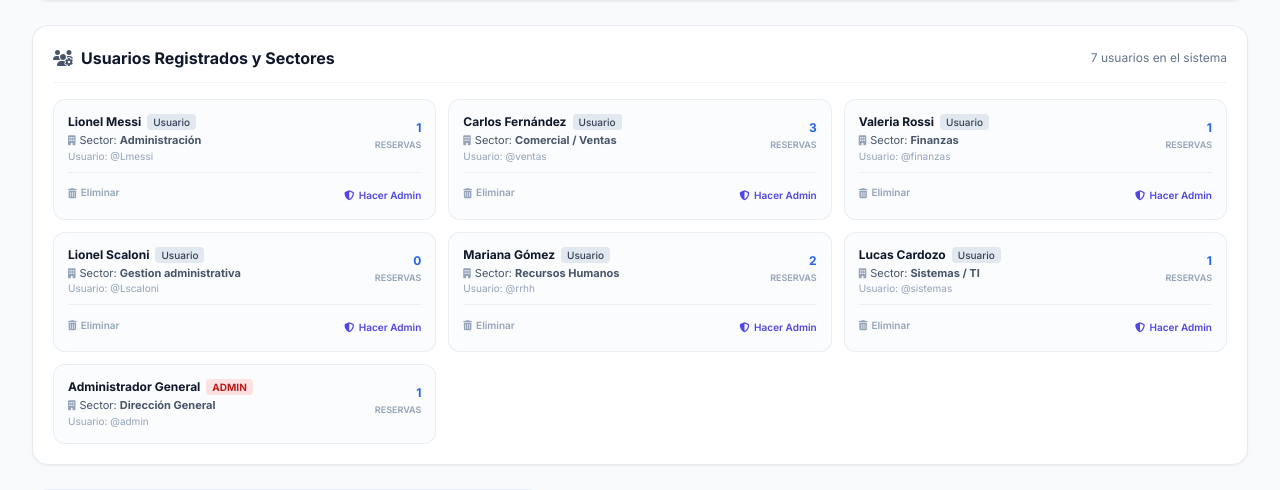
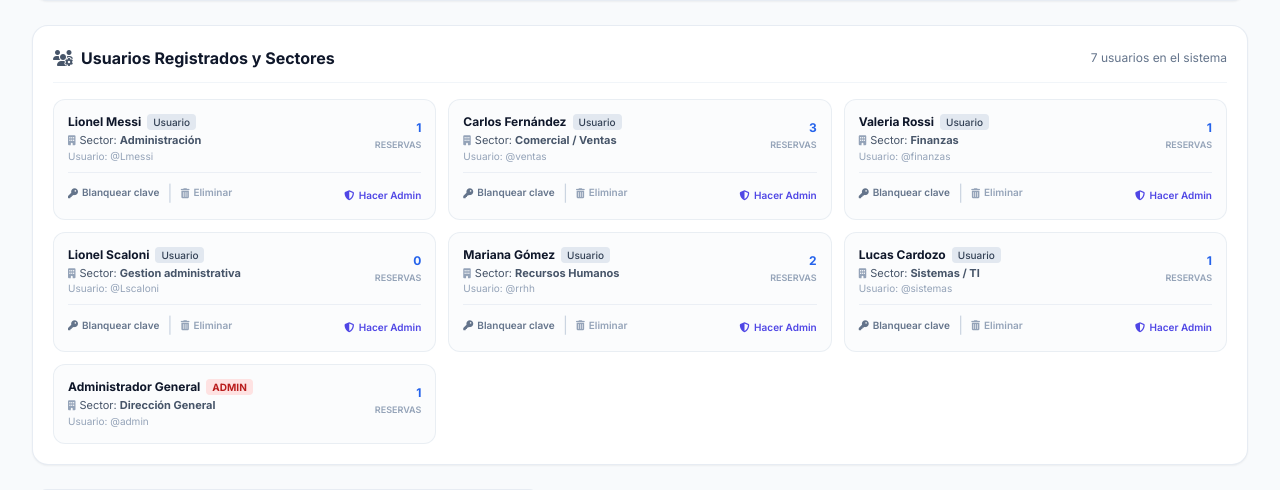
Before and after one commit to SalaReunion/sala-reuniones-piso2, a Flask app: page /admin in a window 1280 px wide. Shown: the part 1456-1946 px from the top of the page. Run offline with Flask 3, Linux system fonts and the light colour scheme; a user stored in the database is signed in; data comes from the database, SQL or seed files in the repository; some libraries are stand-ins or nearby versions.

Commit message:
Add files via upload

```diff
--- a/app.py
+++ b/app.py
@@ -705,6 +705,32 @@ def purge_cancelled_reservations():
     flash(f"Se eliminaron permanentemente {deleted} reserva(s) cancelada(s) del historial.", "success")
     return redirect(url_for("admin_panel"))
 
+@app.route("/admin/usuarios/<int:target_user_id>/reset-password", methods=["POST"])
+@admin_required
+def admin_reset_user_password(target_user_id):
+    conn = get_db_connection()
+    target_user = conn.execute("SELECT * FROM users WHERE id = ?", (target_user_id,)).fetchone()
+    if not target_user:
+        conn.close()
+        flash("Usuario no encontrado.", "danger")
+        return redirect(url_for("admin_panel"))
+
+    new_password = request.form.get("temp_password", "").strip()
+    if not new_password or len(new_password) < 4:
+        conn.close()
+        flash("La contraseña provisoria debe tener al menos 4 caracteres.", "danger")
+        return redirect(url_for("admin_panel"))
+
+    conn.execute(
+        "UPDATE users SET password_hash = ? WHERE id = ?",
+        (generate_password_hash(new_password), target_user_id)
+    )
+    conn.commit()
+    conn.close()
+
+    flash(f"Contraseña de {target_user['full_name']} (@{target_user['username']}) blanqueada con éxito. La nueva clave es: '{new_password}'", "success")
+    return redirect(url_for("admin_panel"))
+
 if __name__ == "__main__":
     port = int(os.environ.get("PORT", 5000))
     debug_mode = os.environ.get("FLASK_DEBUG", "false").lower() == "true"
--- a/templates/admin.html
+++ b/templates/admin.html
@@ -197,14 +197,22 @@
         </div>
 
         {% if u.id != session.user_id %}
-        <div class="pt-2 border-t border-slate-200/60 flex items-center justify-between gap-2">
-          <form action="{{ url_for('delete_user', target_user_id=u.id) }}" method="POST"
-                onsubmit="return confirm('ATENCIÓN: ¿Seguro que deseas eliminar al usuario {{ u.full_name }} (@{{ u.username }})? Esto liberará su nombre de usuario para que pueda ser registrado nuevamente.');">
-            <button type="submit" class="text-[10px] font-semibold text-slate-400 hover:text-rose-600 transition flex items-center gap-1"
-                    title="Eliminar usuario del sistema">
-              <i class="fa-solid fa-trash-can text-[10px]"></i> Eliminar
+        <div class="pt-2 border-t border-slate-200/60 flex flex-wrap items-center justify-between gap-1.5">
+          <div class="flex items-center gap-2">
+            <button type="button" onclick="promptResetPassword({{ u.id }}, '{{ u.full_name }}', '{{ u.username }}')"
+                    class="text-[10px] font-semibold text-slate-500 hover:text-brand-600 transition flex items-center gap-1"
+                    title="Blanquear contraseña olvidada">
+              <i class="fa-solid fa-key text-[10px]"></i> Blanquear clave
             </button>
-          </form>
+            <span class="text-slate-300">|</span>
+            <form action="{{ url_for('delete_user', target_user_id=u.id) }}" method="POST"
+                  onsubmit="return confirm('ATENCIÓN: ¿Seguro que deseas eliminar al usuario {{ u.full_name }} (@{{ u.username }})? Esto liberará su nombre de usuario.');">
+              <button type="submit" class="text-[10px] font-semibold text-slate-400 hover:text-rose-600 transition flex items-center gap-1"
+                      title="Eliminar usuario del sistema">
+                <i class="fa-solid fa-trash-can text-[10px]"></i> Eliminar
+              </button>
+            </form>
+          </div>
 
           <form action="{{ url_for('toggle_user_role', target_user_id=u.id) }}" method="POST"
                 onsubmit="return confirm('¿Seguro que deseas cambiar el rol de {{ u.full_name }}?');">
@@ -250,4 +258,25 @@
   </div>
 
 </div>
+
+<!-- FORMULARIO OCULTO PARA BLANQUEO DE CONTRASEÑA -->
+<form id="resetPassForm" method="POST" action="" class="hidden">
+  <input type="hidden" name="temp_password" id="resetPassInput">
+</form>
+
+<script>
+  function promptResetPassword(userId, fullName, username) {
+    const newPass = prompt(`Escribe la nueva contraseña provisoria para ${fullName} (@${username}):`, "sala2026");
+    if (newPass !== null) {
+      if (newPass.trim().length >= 4) {
+        const form = document.getElementById('resetPassForm');
+        form.action = `/admin/usuarios/${userId}/reset-password`;
+        document.getElementById('resetPassInput').value = newPass.trim();
+        form.submit();
+      } else {
+        alert("La contraseña debe tener un mínimo de 4 caracteres.");
+      }
+    }
+  }
+</script>
 {% endblock %}
```
